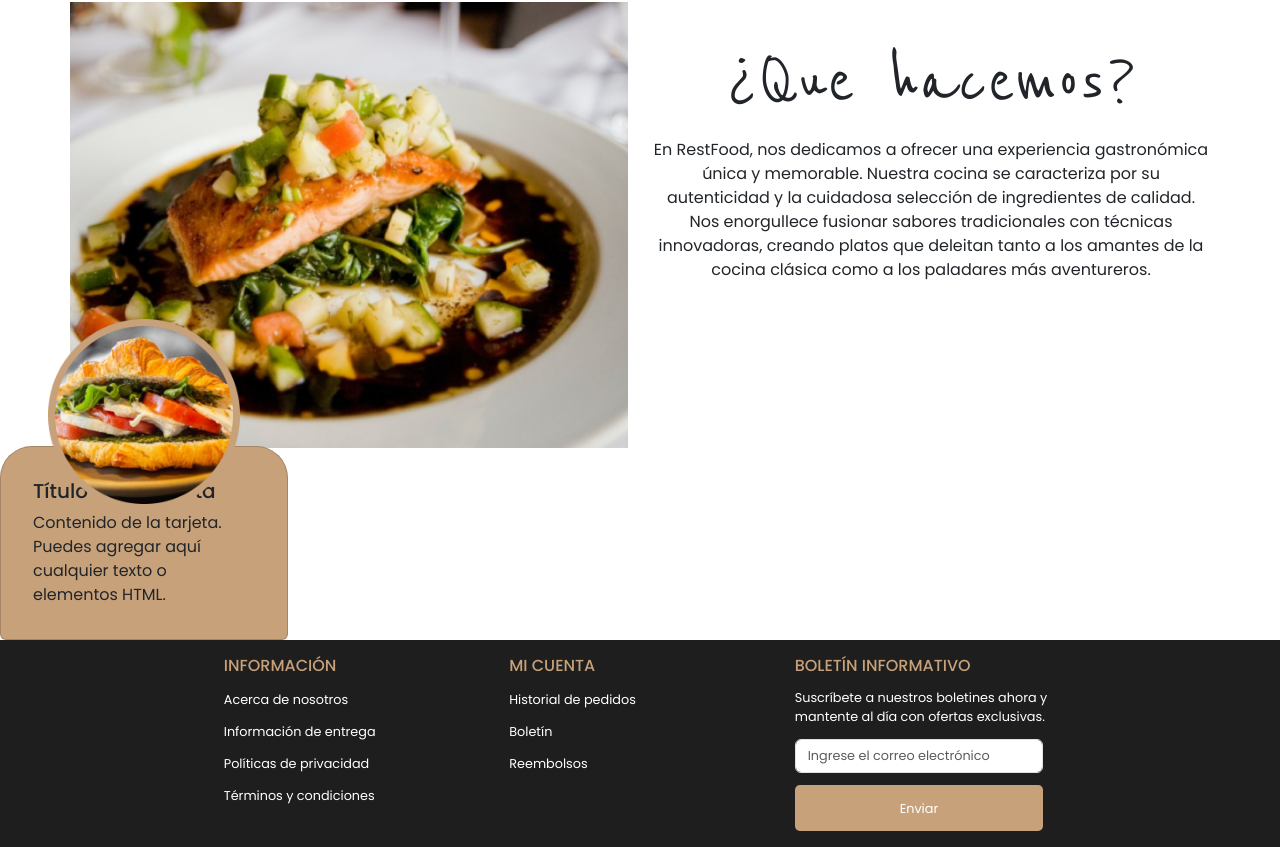
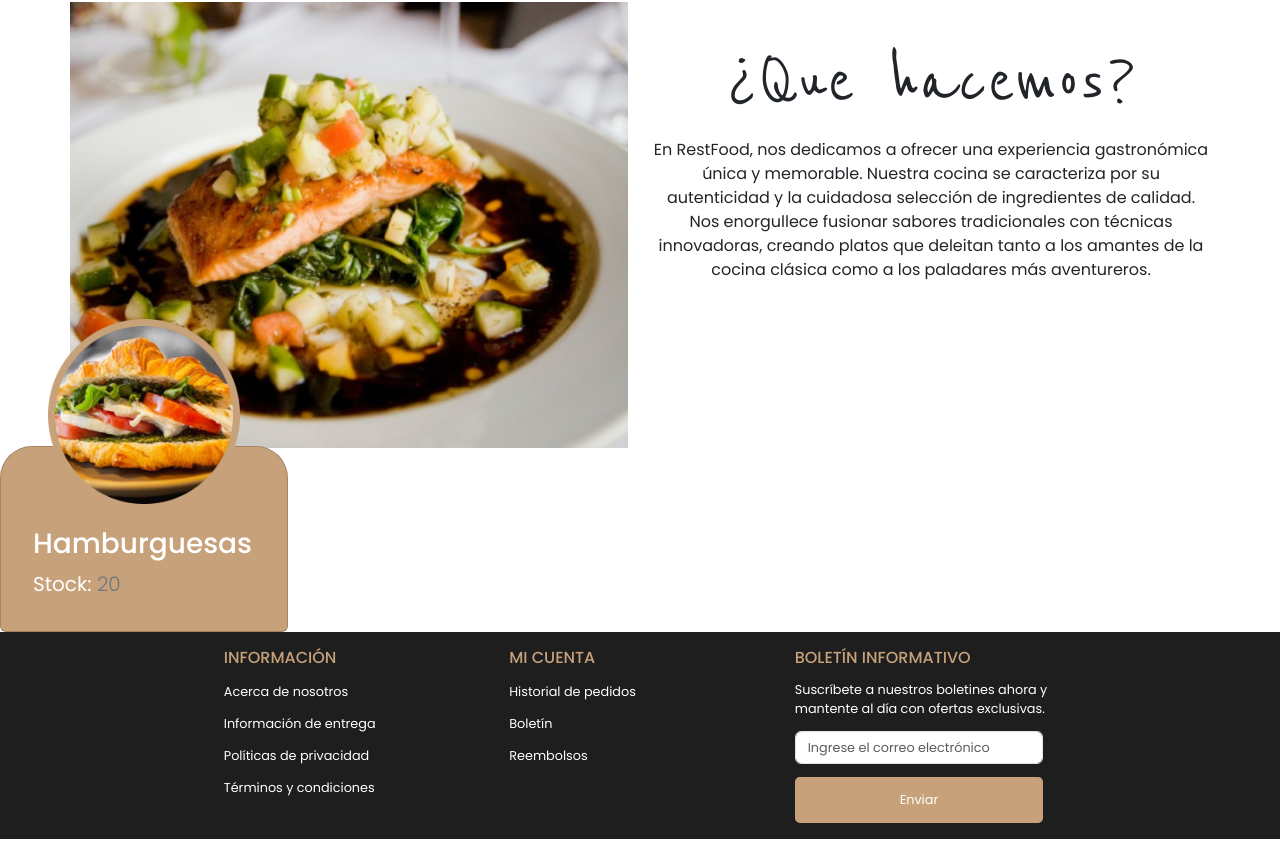
Before and after one commit to Mateo872/restfood, a React (Vite) app: page / in a window 1280 px wide. Shown: the part 840-1687 px from the top of the page. Built offline with nearby package versions, Linux system fonts and the light colour scheme.

Commit message:
se realizo los detalles del body de la card

```diff
--- a/src/App.css
+++ b/src/App.css
@@ -478,8 +478,12 @@ background-color: #fff;
     z-index: 1;
   }
   .card-body{
+    font-family: 'Poppins', sans-serif;
     background-color: var(--color-primario);
     border-top-left-radius: 2rem;
     border-top-right-radius: 2rem;
-
   }
+  .body-tarjeta{
+    margin-top: 3rem;
+    color: var(--color-secundario);
+  }
--- a/src/componentes/TarjetaProducto.jsx
+++ b/src/componentes/TarjetaProducto.jsx
@@ -5,11 +5,10 @@ const TarjetaProducto = () => {
     return (
         <Card className="card-body" style={{ width: "18rem" }}>
             <Card.Img variant="top" src={hamburguesa} className="img-tarjeta-producto" />
-            <Card.Body className="">
-                <Card.Title>Título de la tarjeta</Card.Title>
-                <Card.Text>
-                    Contenido de la tarjeta. Puedes agregar aquí cualquier texto o
-                    elementos HTML.
+            <Card.Body className="body-tarjeta">
+                <Card.Title className="fs-3">Hamburguesas</Card.Title>
+                <Card.Text className="fs-5">
+                    Stock: <span className="fw-light text-secondary"> 20</span>
                 </Card.Text>
             </Card.Body>
         </Card>
```
